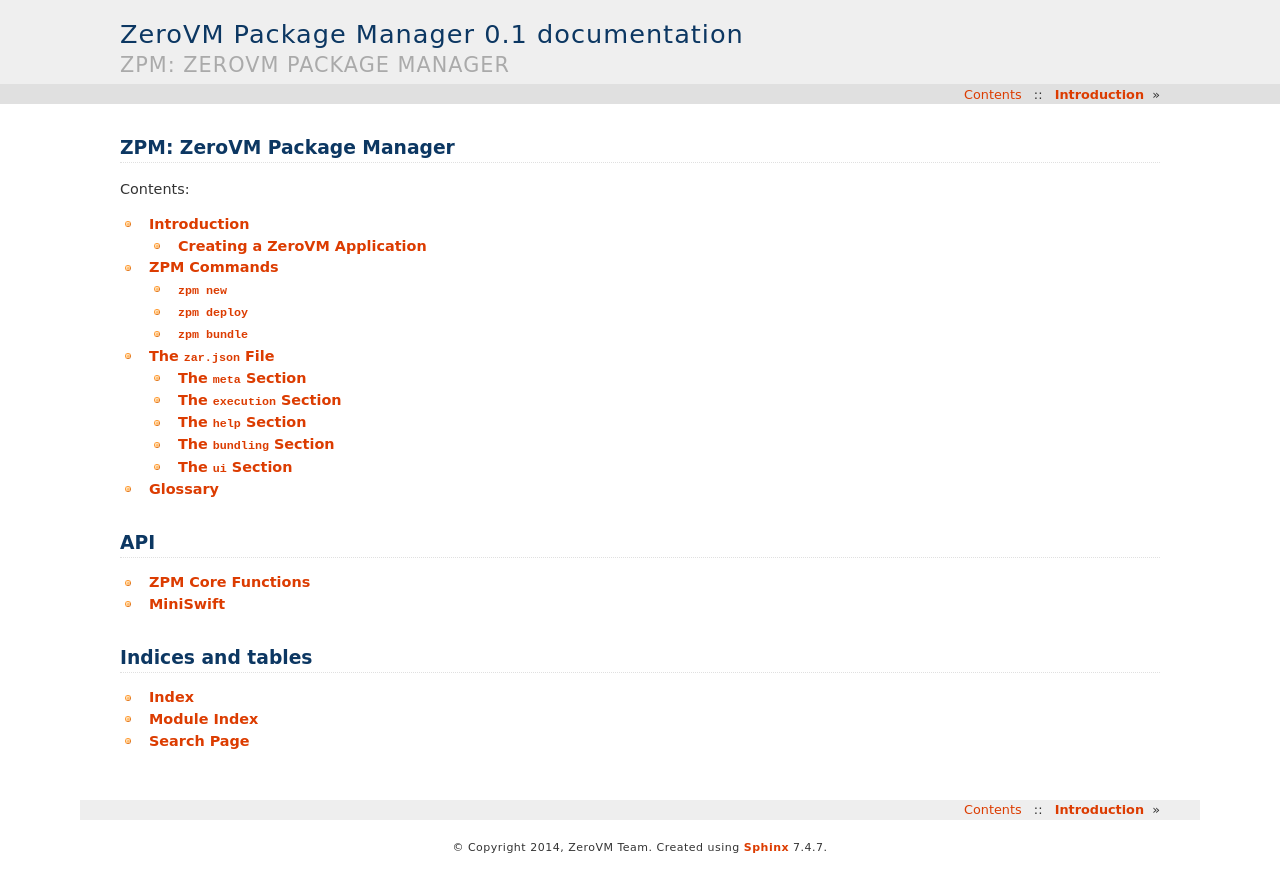
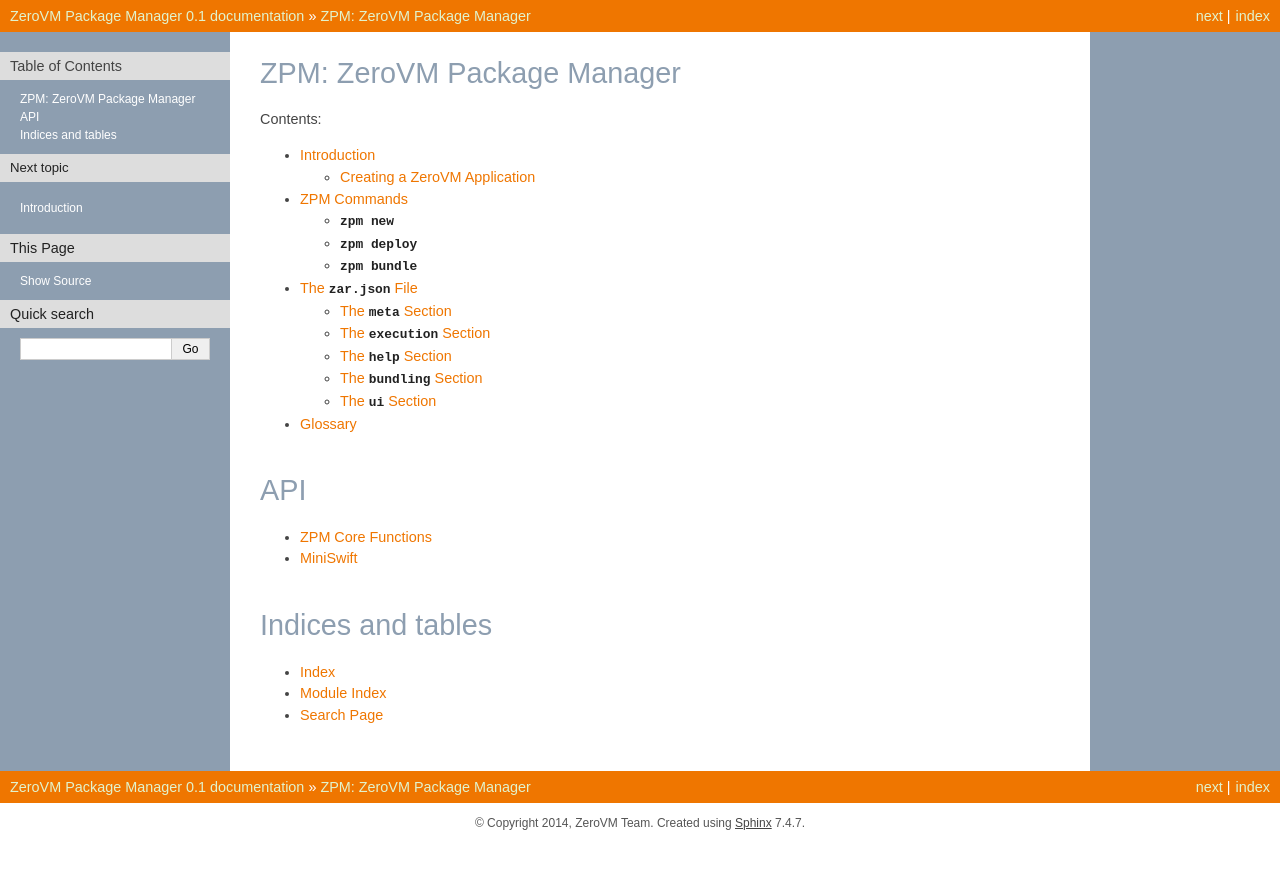
Before and after one commit to zerovm/zerovm-cli, a Sphinx documentation site: the page built from doc/index.rst, in a window 1280 px wide. Shown: the top 892 px of the page. Built offline with Sphinx 7.4.7, drawn with Linux system fonts in a browser that asks for light colours.

Commit message:
doc: use new zerovm Sphinx theme
This is a rough adaptation of the "nature" theme for Sphinx with the
colors used on zerovm.org. Things like fonts, text sizes, paddings and
margins are still missing.

I'll most likely repackage this later as a stand-alone Python project
so we can reuse it in other contexts.

```diff
--- a/doc/conf.py
+++ b/doc/conf.py
@@ -117,7 +117,7 @@ pygments_style = 'sphinx'
 
 # The theme to use for HTML and HTML Help pages.  See the documentation for
 # a list of builtin themes.
-html_theme = 'haiku'
+html_theme = 'zerovm'
 
 # Theme options are theme-specific and customize the look and feel of a theme
 # further.  For a list of options available for each theme, see the
@@ -125,7 +125,7 @@ html_theme = 'haiku'
 #html_theme_options = {}
 
 # Add any paths that contain custom themes here, relative to this directory.
-#html_theme_path = []
+html_theme_path = ['.']
 
 # The name for this set of Sphinx documents.  If None, it defaults to
 # "<project> v<release> documentation".
--- /dev/null
+++ b/doc/zerovm/static/zerovm.css_t
@@ -0,0 +1,60 @@
+/* -*- css -*- */
+
+@import url("nature.css");
+
+div.document {
+    background-color: {{ theme_sidebarbgcolor }};
+}
+
+div.sphinxsidebar h3, div.sphinxsidebar h4 {
+    text-shadow: none;
+}
+
+div.sphinxsidebar li, div.sphinxsidebar a {
+    color: {{ theme_sidebarcolor }};
+}
+
+div.sphinxsidebar .searchtip {
+    color: {{ theme_sidebarcolor }};
+}
+
+div.related {
+    background-color: {{ theme_navbarbgcolor }};
+    text-shadow: none;
+}
+
+div.body {
+    color: {{ theme_bodycolor }};
+    background-color: {{ theme_bodybgcolor }};
+}
+
+div.body h1 {
+    color: {{ theme_titlecolor }};
+}
+
+div.body h2, div.body h3 {
+    color: {{ theme_subtitlecolor }};
+}
+
+div.body h1, div.body h2, div.body h3 {
+    background: none;
+    padding-left: 0;
+    text-shadow: none;
+}
+
+div.body a.headerlink {
+    color: {{ theme_linkcolor }};
+}
+
+div.body a.headerlink:hover {
+    color: white;
+    background-color: {{ theme_linkcolor }};
+}
+
+a, a:hover {
+    color: {{ theme_linkcolor }};
+}
+
+tt {
+    color: inherit;
+}
--- /dev/null
+++ b/doc/zerovm/theme.conf
@@ -0,0 +1,15 @@
+[theme]
+inherit = nature
+stylesheet = zerovm.css
+
+[options]
+bodycolor = #444444
+bodybgcolor = #FFFFFF
+
+linkcolor = #EF7600
+titlecolor = #8D9EB0
+subtitlecolor = #AAAAAA
+
+navbarbgcolor = #EF7600
+sidebarcolor = #FFFFFF
+sidebarbgcolor = #8D9EB0
```
